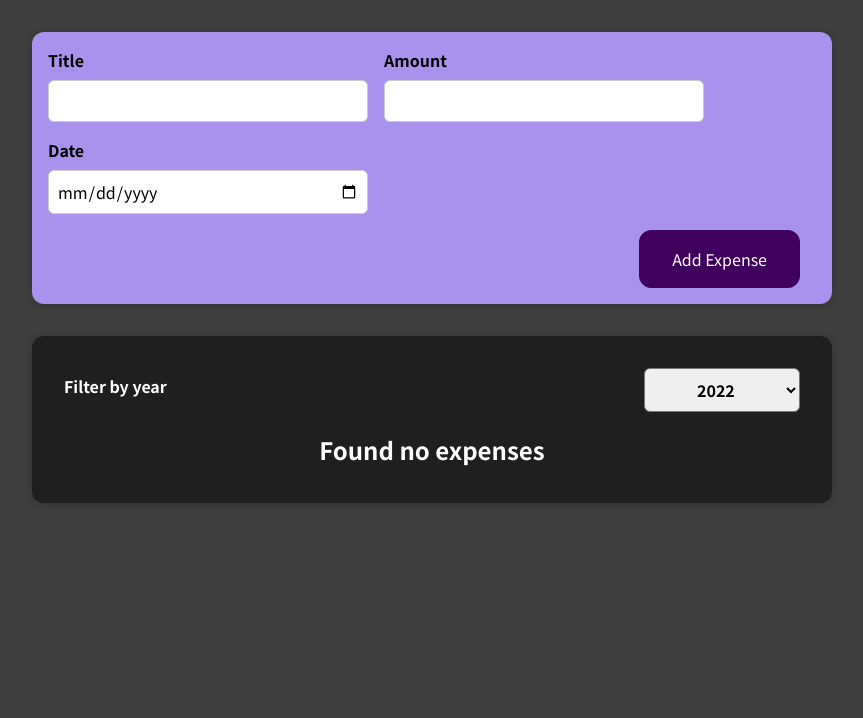
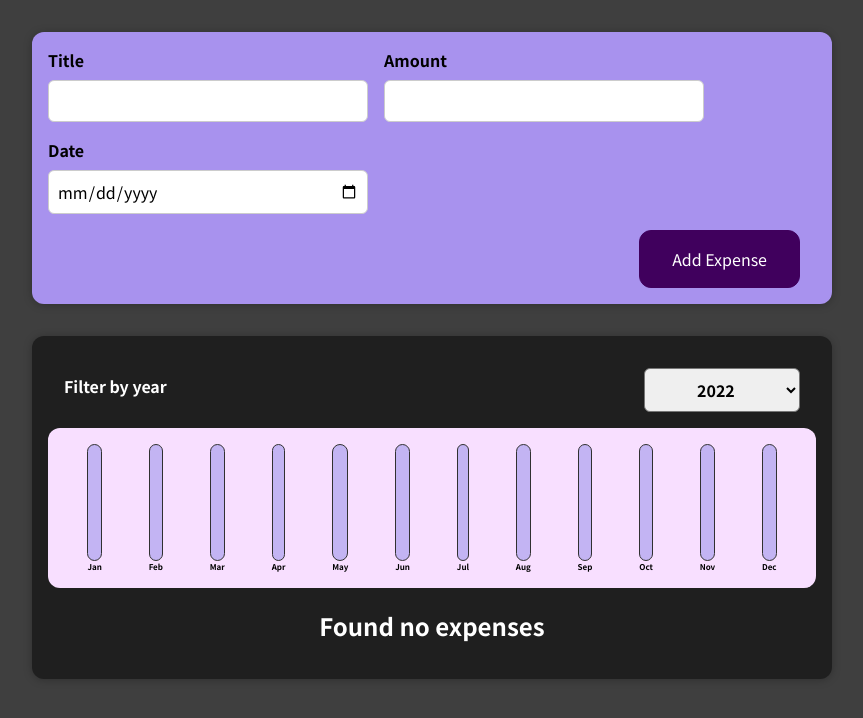
Before and after one commit to jamesteogh/devops-project, a React (Create React App) app: page / in a window 1280 px wide. Shown: the top 718 px of the page, without its empty margins (208-1071 px from the left). Built offline with nearby package versions, Linux system fonts and the light colour scheme.

Commit message:
feat: introduce chart components

```diff
--- a/src/App.js
+++ b/src/App.js
@@ -23,6 +23,12 @@
     amount: 450,
     date: new Date(2021, 5, 12),
   },
+  {
+    id: 'e5',
+    title: 'New Pair of Shoe',
+    amount: 88,
+    date: new Date(2021, 7, 12),
+  },
 ];
 
 function App() {
--- /dev/null
+++ b/src/components/Chart/Chart.css
@@ -0,0 +1,9 @@
+.chart {
+    padding: 1rem;
+    border-radius: 12px;
+    background-color: #f8dfff;
+    text-align: center;
+    display: flex;
+    justify-content: space-around;
+    height: 10rem;
+}
--- /dev/null
+++ b/src/components/Chart/Chart.js
@@ -0,0 +1,24 @@
+import React from 'react'
+import ChartBar from './ChartBar'
+import './Chart.css'
+
+const Chart = (props) => {
+    const dataPointValue = props.dataPoints.map(dataPoint => dataPoint.value)
+    const totalMaximum = Math.max(...dataPointValue);
+
+
+    return (
+        <div className="chart">
+            {props.dataPoints.map(dataPoint => (
+                <ChartBar
+                    key={dataPoint.label}
+                    value={dataPoint.value}
+                    maxValue={totalMaximum}
+                    label={dataPoint.label}
+                />
+            ))}
+        </div>
+    )
+}
+
+export default Chart
--- /dev/null
+++ b/src/components/Chart/ChartBar.css
@@ -0,0 +1,30 @@
+.chart-bar {
+    height: 100%;
+    display: flex;
+    flex-direction: column;
+    align-items: center;
+}
+
+.chart-bar__inner {
+    height: 100%;
+    width: 100%;
+    border: 1px solid #313131;
+    border-radius: 12px;
+    background-color: #c3b4f3;
+    overflow: hidden;
+    display: flex;
+    flex-direction: column;
+    justify-content: flex-end;
+}
+
+.chart-bar__fill {
+    background-color: #4826b9;
+    width: 100%;
+    transition: all 0.3s ease-out;
+}
+
+.chart-bar__label {
+    font-weight: bold;
+    font-size: 0.5rem;
+    text-align: center;
+}
--- /dev/null
+++ b/src/components/Chart/ChartBar.js
@@ -0,0 +1,22 @@
+import React from 'react'
+import './ChartBar.css'
+
+const ChartBar = (props) => {
+    let barFillHeight = '0%';
+
+    if (props.maxValue > 0) {
+        barFillHeight = Math.round((props.value / props.maxValue) * 100) + '%';
+    }
+
+
+    return (
+        <div className='chart-bar'>
+            <div className='chart-bar__inner'>
+                <div className='chart-bar__fill' style ={{ height: barFillHeight }}></div>
+            </div>
+            <div className='chart-bar__label'>{props.label}</div>
+        </div>
+    )
+}
+
+export default ChartBar
--- a/src/components/Expenses/Expense.js
+++ b/src/components/Expenses/Expense.js
@@ -3,6 +3,7 @@
 import ExpensesList from './ExpensesList'
 import ExpensesFilter from './ExpensesFilter'
 import Card from '../UI/Card'
+import ExpensesChart from './ExpensesChart'
 
 const Expense = (props) => {
     const [filteredYear, setFilteredYear] = useState('2022');
@@ -18,6 +19,7 @@
         <div>
             <Card className="expenses">
                 <ExpensesFilter selected={filteredYear} onChangeFilter={filterChangeHandler} />
+                <ExpensesChart expenses={filteredExpenses}/>
                 <ExpensesList items={filteredExpenses} />
                 {/* <ExpenseItem title={props.items[0].title} amount={props.items[0].amount} date={props.items[0].date}/>
                 <ExpenseItem title={props.items[1].title} amount={props.items[1].amount} date={props.items[1].date}/>
--- /dev/null
+++ b/src/components/Expenses/ExpensesChart.js
@@ -0,0 +1,30 @@
+import React from 'react'
+import Chart from '../Chart/Chart'
+
+const ExpensesChart = (props) => {
+    const chartDataPoints = [
+        { label: 'Jan', value: 0 },
+        { label: 'Feb', value: 0 },
+        { label: 'Mar', value: 0 },
+        { label: 'Apr', value: 0 },
+        { label: 'May', value: 0 },
+        { label: 'Jun', value: 0 },
+        { label: 'Jul', value: 0 },
+        { label: 'Aug', value: 0 },
+        { label: 'Sep', value: 0 },
+        { label: 'Oct', value: 0 },
+        { label: 'Nov', value: 0 },
+        { label: 'Dec', value: 0 }
+    ];
+
+    for (const expense of props.expenses) {
+        const expenseMonth = expense.date.getMonth(); // starting at 0 => January => 0
+        chartDataPoints[expenseMonth].value += expense.amount;
+    }
+
+    return (
+        <Chart dataPoints={chartDataPoints}/>
+    )
+}
+
+export default ExpensesChart
```
